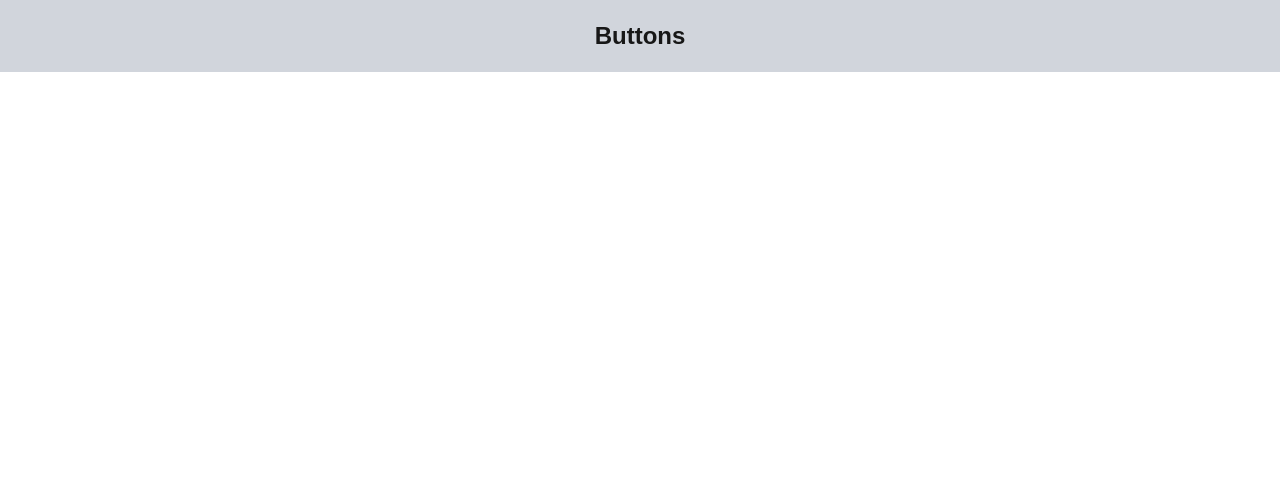
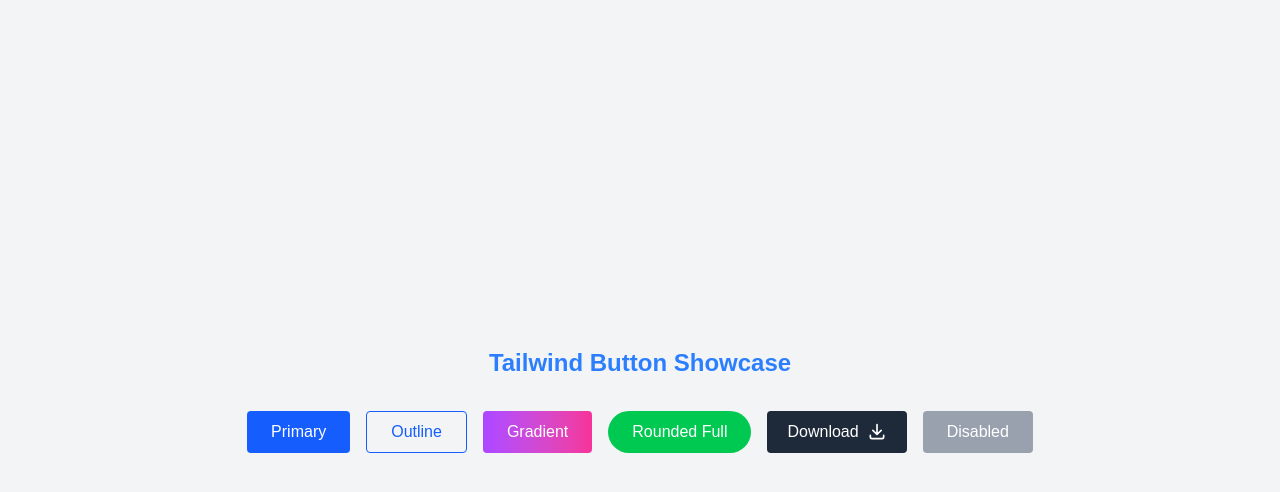
Before and after one commit to Prohor722/tailwind_compoenets, a Next.js app: page /button in a window 1280 px wide. Shown: the top 492 px of the page. Built offline with nearby package versions, Linux system fonts and the light colour scheme.

Commit message:
some basic buttons design added

```diff
--- a/app/button/page.tsx
+++ b/app/button/page.tsx
@@ -3,8 +3,49 @@ import React from 'react'
 
 const page = () => {
   return (
-    <div>
-      <h1 className='text-2xl bg-gray-300 font-bold text-center p-5'>Buttons</h1>
+    <div className="min-h-screen flex flex-col items-center justify-center bg-gray-100 p-10 space-y-8">
+      <h1 className="text-2xl font-bold text-blue-500">Tailwind Button Showcase</h1>
+
+      <div className="flex flex-wrap justify-center gap-4">
+        {/* Primary */}
+        <button className="px-6 py-2 bg-blue-600 text-white rounded hover:bg-blue-700 transition">
+          Primary
+        </button>
+
+        {/* Outline */}
+        <button className="px-6 py-2 border border-blue-600 text-blue-600 rounded hover:bg-blue-600 hover:text-white transition">
+          Outline
+        </button>
+
+        {/* Gradient */}
+        <button className="px-6 py-2 bg-gradient-to-r from-purple-500 to-pink-500 text-white rounded hover:opacity-90 transition">
+          Gradient
+        </button>
+
+        {/* Rounded Full */}
+        <button className="px-6 py-2 bg-green-500 text-white rounded-full hover:bg-green-600 transition">
+          Rounded Full
+        </button>
+
+        {/* Icon Button */}
+        <button className="flex items-center gap-2 px-5 py-2 bg-gray-800 text-white rounded hover:bg-gray-700 transition">
+          <span>Download</span>
+          <svg
+            className="w-5 h-5"
+            fill="none"
+            stroke="currentColor"
+            strokeWidth="2"
+            viewBox="0 0 24 24"
+          >
+            <path strokeLinecap="round" strokeLinejoin="round" d="M4 16v2a2 2 0 002 2h12a2 2 0 002-2v-2M7 10l5 5 5-5M12 15V3" />
+          </svg>
+        </button>
+
+        {/* Disabled */}
+        <button className="px-6 py-2 bg-gray-400 text-white rounded cursor-not-allowed" disabled>
+          Disabled
+        </button>
+      </div>
     </div>
   )
 }
```
